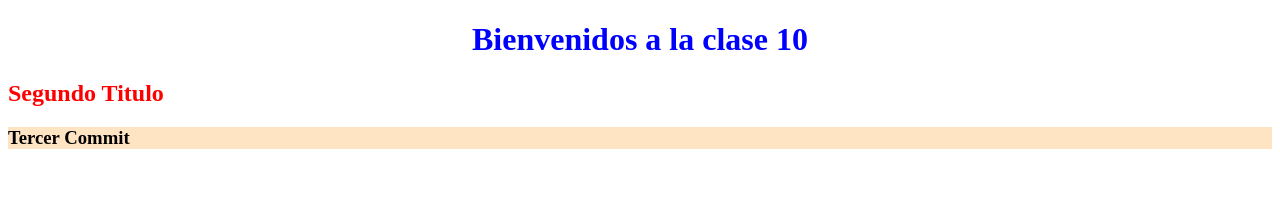
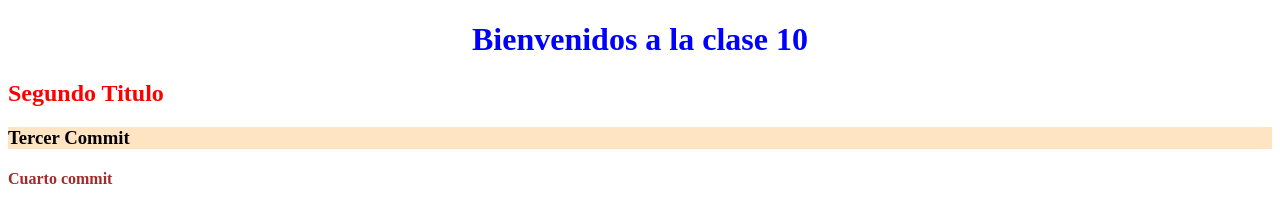
Before and after one commit to MagNeSioO14/Lunes-clase10, a plain HTML site: page index.html in a window 1280 px wide. Drawn offline with Linux system fonts and the light colour scheme.

Commit message:
Cuarto commit(El Real)

```diff
--- a/css/estilos.css
+++ b/css/estilos.css
@@ -12,3 +12,7 @@ h2{
 h3{
     background-color: bisque;
 }
+
+h4{
+    color: brown;
+}
--- a/index.html
+++ b/index.html
@@ -17,5 +17,7 @@
 
     <h3>Tercer Commit</h3>
 
+    <h4>Cuarto commit</h4>
+
 </body>
 </html>
```
